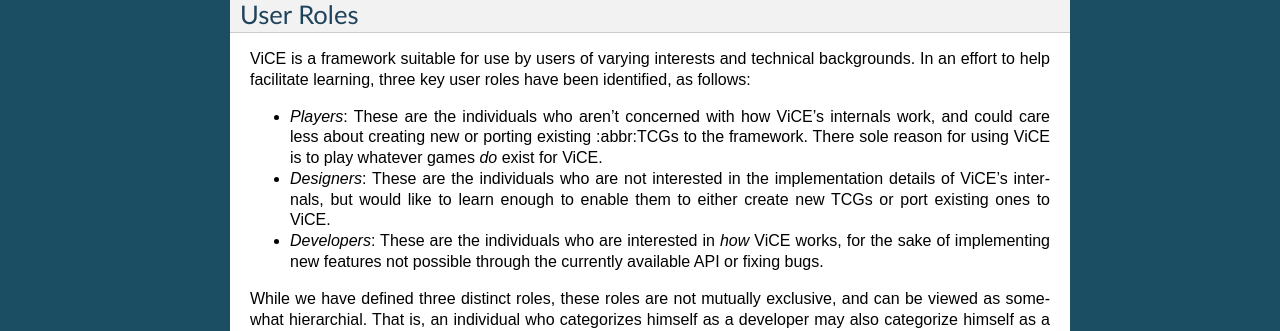
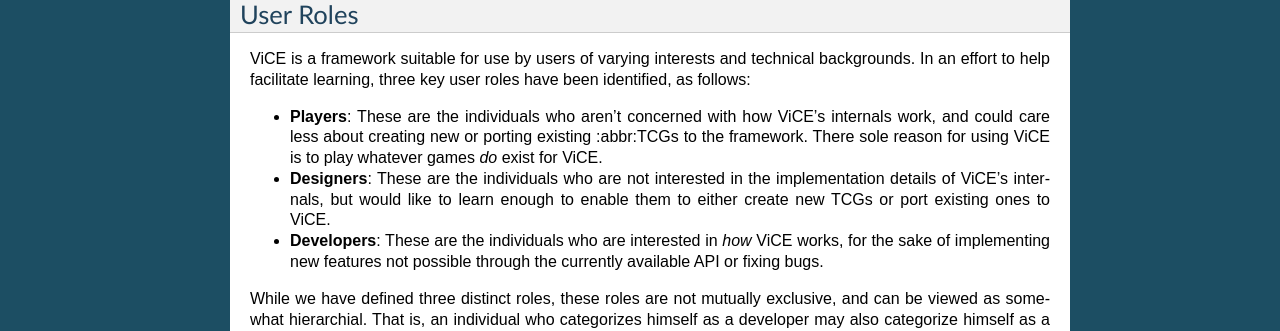
Before and after one commit to cnelsonsic/ViCE, a Sphinx documentation site: the page built from doc/source/index.rst, in a window 1280 px wide. Shown: the part 1144-1475 px from the top of the page. Built offline with Sphinx 7.4.7, drawn with Linux system fonts in a browser that asks for light colours.

Commit message:
- liked bold better than italics for roles section

```diff
--- a/doc/source/index.rst
+++ b/doc/source/index.rst
@@ -60,19 +60,19 @@ ViCE is a framework suitable for use by users
 of varying interests and technical backgrounds. In an effort to help facilitate
 learning, three key user roles have been identified, as follows:
 
-* *Players*: These are the individuals who aren't concerned with how
+* **Players**: These are the individuals who aren't concerned with how
   ViCE's internals work, and could care less
   about creating new or porting existing :abbr:TCGs to
   the framework. There sole reason for using
   ViCE is to play whatever games *do*
   exist for ViCE.
 
-* *Designers*: These are the individuals who are not interested in the
+* **Designers**: These are the individuals who are not interested in the
   implementation details of ViCE's internals,
   but would like to learn enough to enable them to either create new TCGs or
   port existing ones to ViCE.
 
-* *Developers*: These are the individuals who are interested in *how*
+* **Developers**: These are the individuals who are interested in *how*
   ViCE works, for the sake of implementing
   new features not possible through the currently available API or fixing bugs.
 
```
